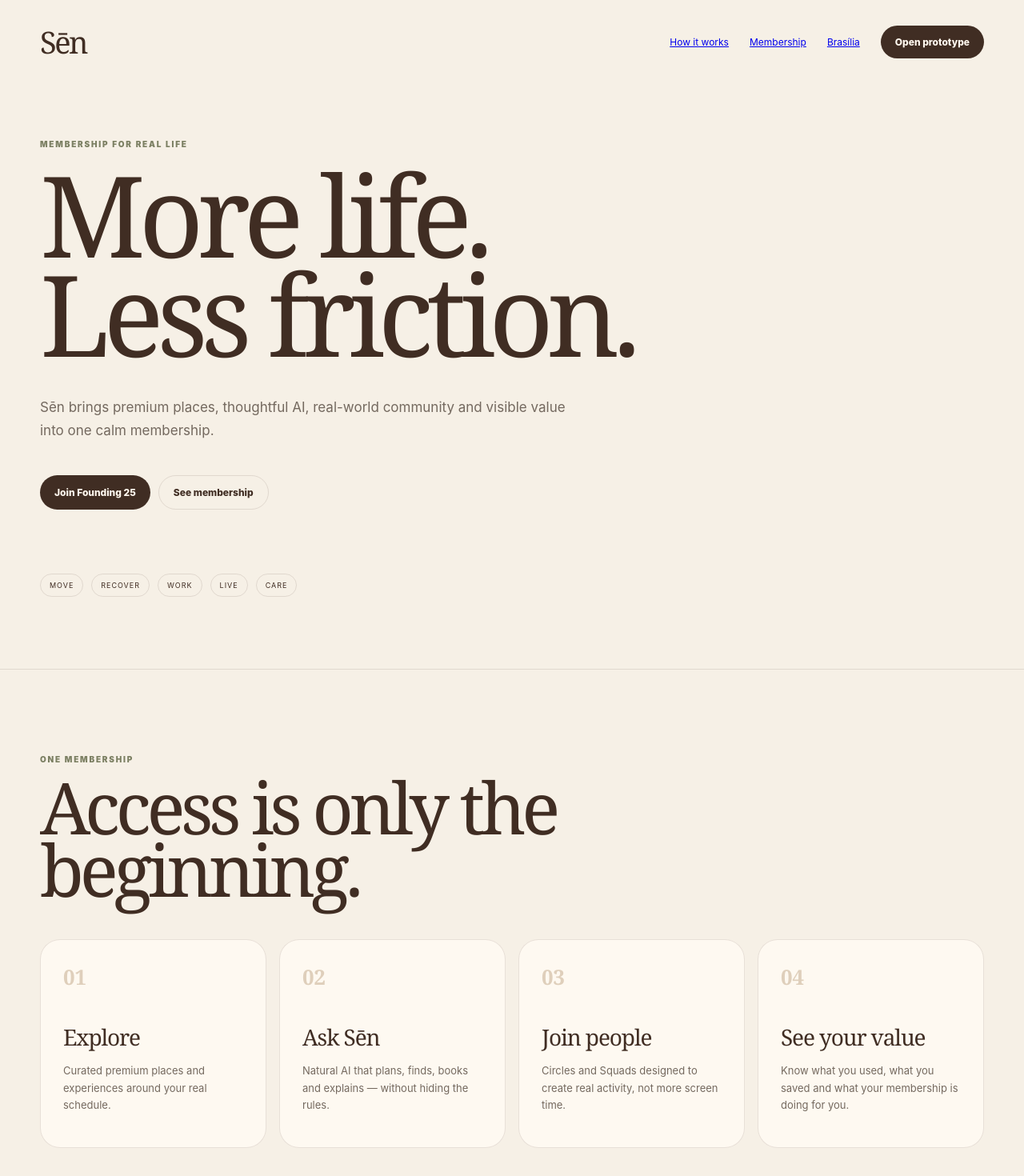
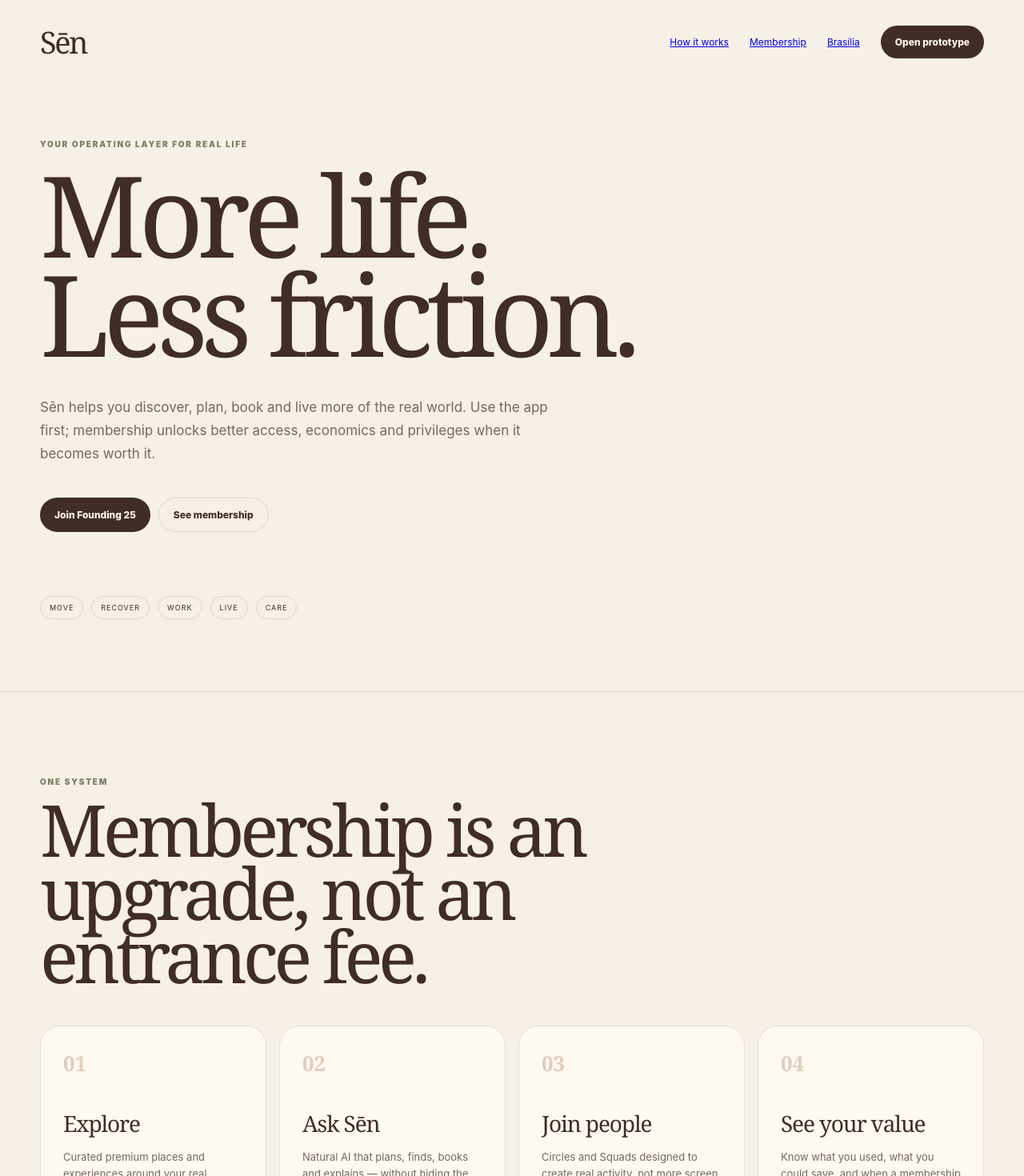
Before and after one commit to laraoliveiracassemiros-del/make-it-happen, a Next.js app: page /landing in a window 1280 px wide. Shown: the top 1470 px of the page at 80% size. Built offline with nearby package versions, Linux system fonts and the light colour scheme.

Commit message:
reposition Sēn around free app first and contextual membership

```diff
--- a/src/app/landing/page.tsx
+++ b/src/app/landing/page.tsx
@@ -14,9 +14,9 @@ export default function LandingPage() {
       </nav>
 
       <section className="site-hero">
-        <div className="site-kicker">MEMBERSHIP FOR REAL LIFE</div>
+        <div className="site-kicker">YOUR OPERATING LAYER FOR REAL LIFE</div>
         <h1>More life.<br />Less friction.</h1>
-        <p>Sēn brings premium places, thoughtful AI, real-world community and visible value into one calm membership.</p>
+        <p>Sēn helps you discover, plan, book and live more of the real world. Use the app first; membership unlocks better access, economics and privileges when it becomes worth it.</p>
         <div className="site-actions">
           <Link className="site-primary" href="/founding">Join Founding 25</Link>
           <a className="site-secondary" href="#membership">See membership</a>
@@ -28,14 +28,14 @@ export default function LandingPage() {
 
       <section className="site-section" id="how">
         <div className="site-section-head">
-          <span>ONE MEMBERSHIP</span>
-          <h2>Access is only the beginning.</h2>
+          <span>ONE SYSTEM</span>
+          <h2>Membership is an upgrade, not an entrance fee.</h2>
         </div>
         <div className="site-grid four">
           <article><b>01</b><h3>Explore</h3><p>Curated premium places and experiences around your real schedule.</p></article>
           <article><b>02</b><h3>Ask Sēn</h3><p>Natural AI that plans, finds, books and explains — without hiding the rules.</p></article>
           <article><b>03</b><h3>Join people</h3><p>Circles and Squads designed to create real activity, not more screen time.</p></article>
-          <article><b>04</b><h3>See your value</h3><p>Know what you used, what you saved and what your membership is doing for you.</p></article>
+          <article><b>04</b><h3>See your value</h3><p>Know what you used, what you could save, and when a membership would actually pay off.</p></article>
         </div>
       </section>
 
```
